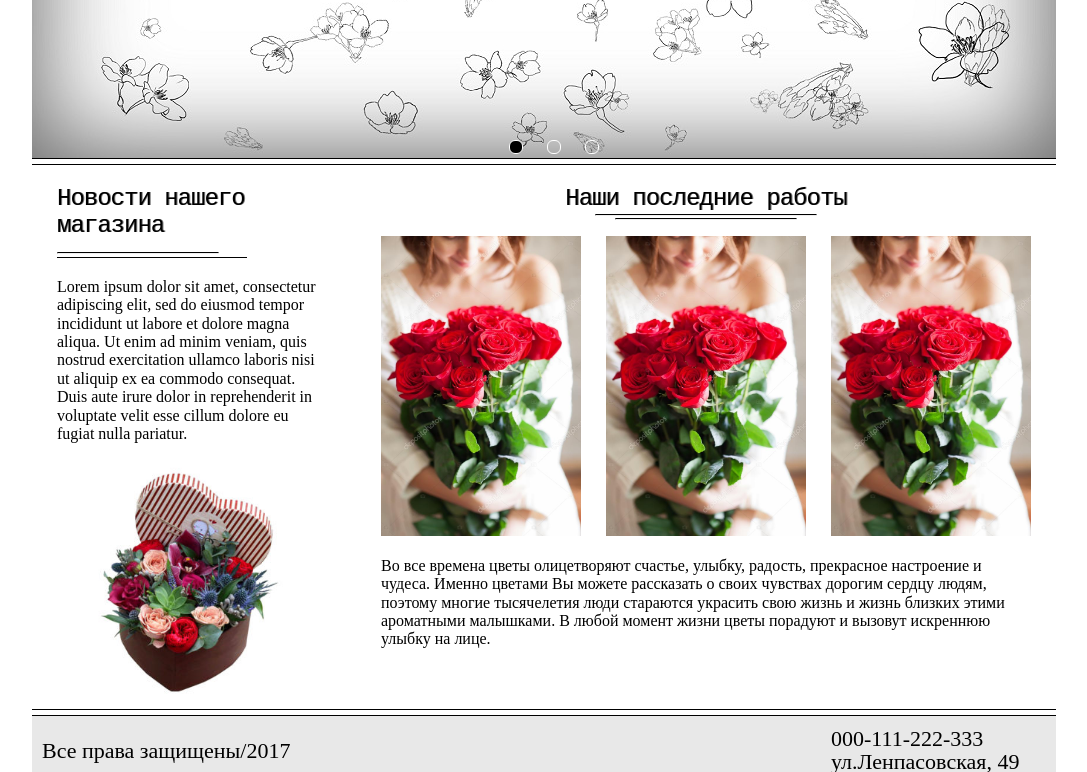
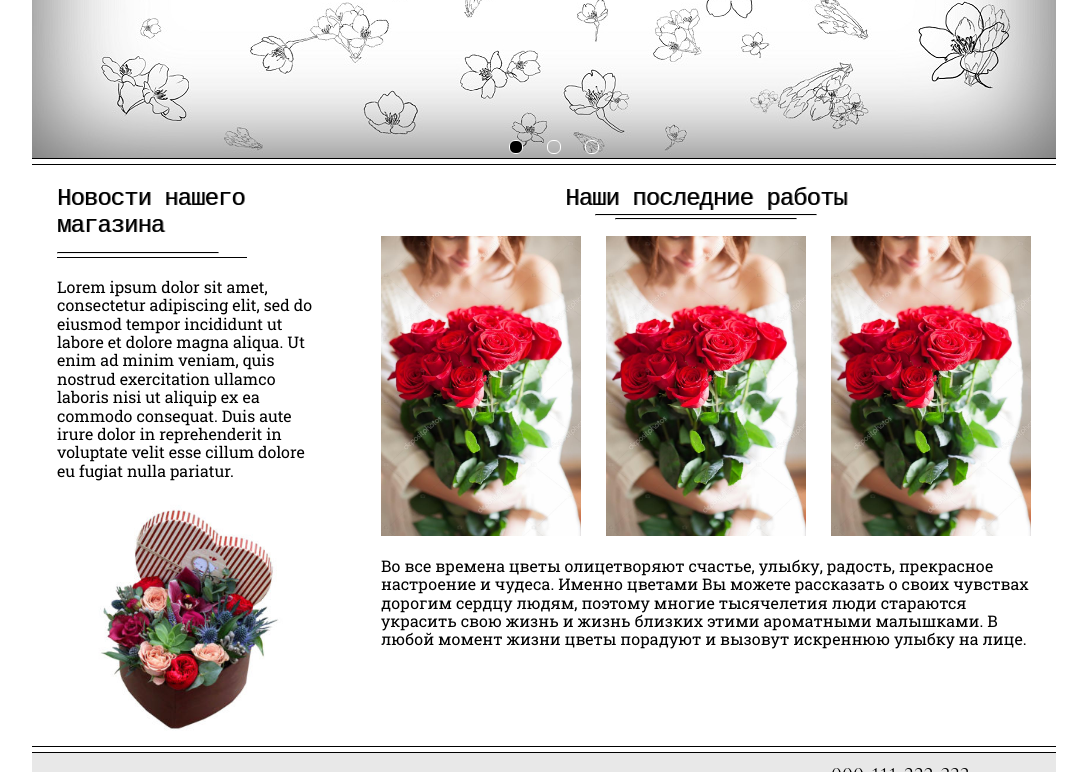
Before and after one commit to Iskorka/iskorka.github.io, a plain HTML site: page index.html in a window 1280 px wide. Shown: the part 503-1275 px from the top of the page, without its empty margins (96-1183 px from the left). Drawn offline with nearby package versions, Linux system fonts and the light colour scheme; a web font is replaced by a local one.

Commit message:
Update index.html

```diff
--- a/index.html
+++ b/index.html
@@ -5,10 +5,10 @@
 		<link rel="SHORTCUT ICON" href="img/favicon.ico" type="image/x-icon">
 		<meta charset="utf-8">
 		<meta name="viewport" content="width=device-width">
-	<!--	<link href="https://fonts.googleapis.com/css?family=Cormorant+Infant" rel="stylesheet">
+		<link href="https://fonts.googleapis.com/css?family=Cormorant+Infant" rel="stylesheet">
 		<link href="https://fonts.googleapis.com/css?family=PT+Mono|Roboto+Slab" rel="stylesheet">
 		<link href="https://fonts.googleapis.com/css?family=Neucha" rel="stylesheet">
-		<link href="https://fonts.googleapis.com/css?family=Jura" rel="stylesheet"> -->
+		<link href="https://fonts.googleapis.com/css?family=Jura" rel="stylesheet">
 		<link href="css/font-awesome-4.7.0/css/font-awesome.min.css" rel="stylesheet">
 		<link rel="stylesheet" href="css/jquery.fancybox.css">
 		<link rel="stylesheet" href="css/normalize.css">
```
